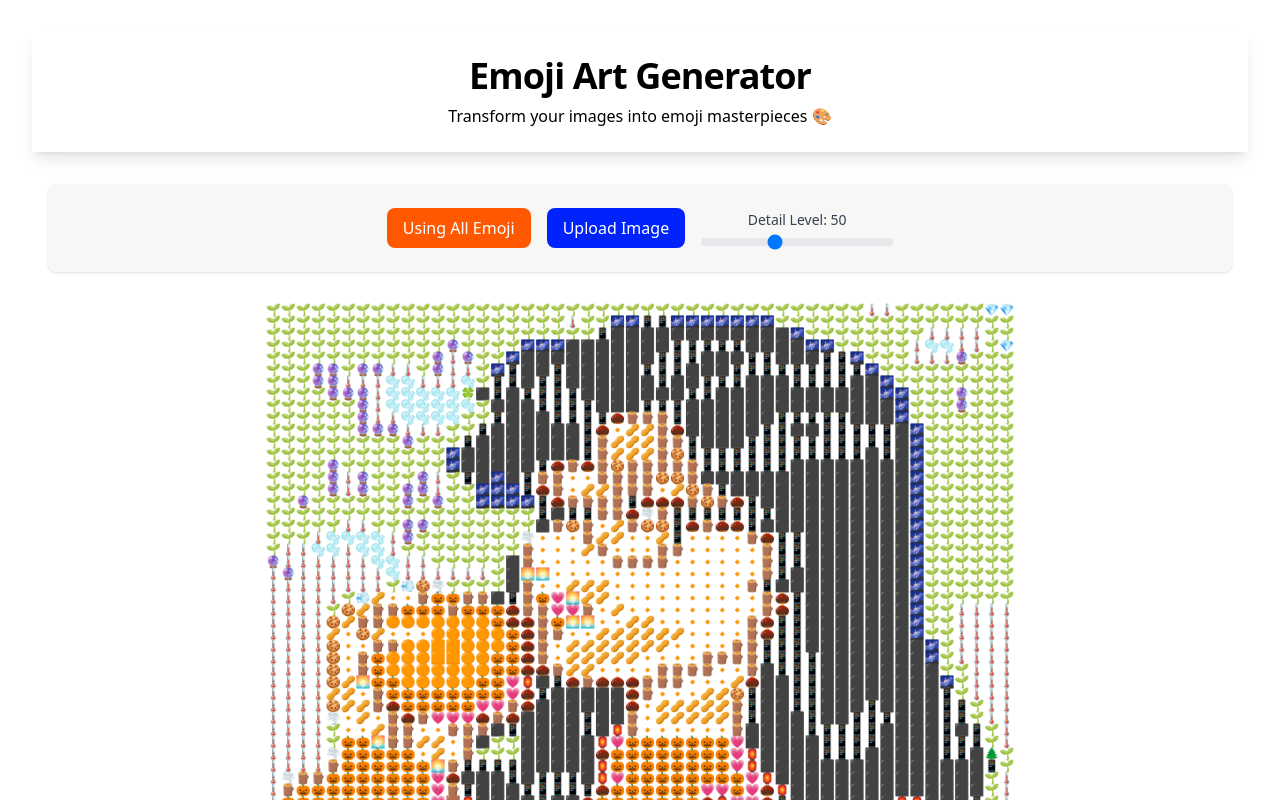
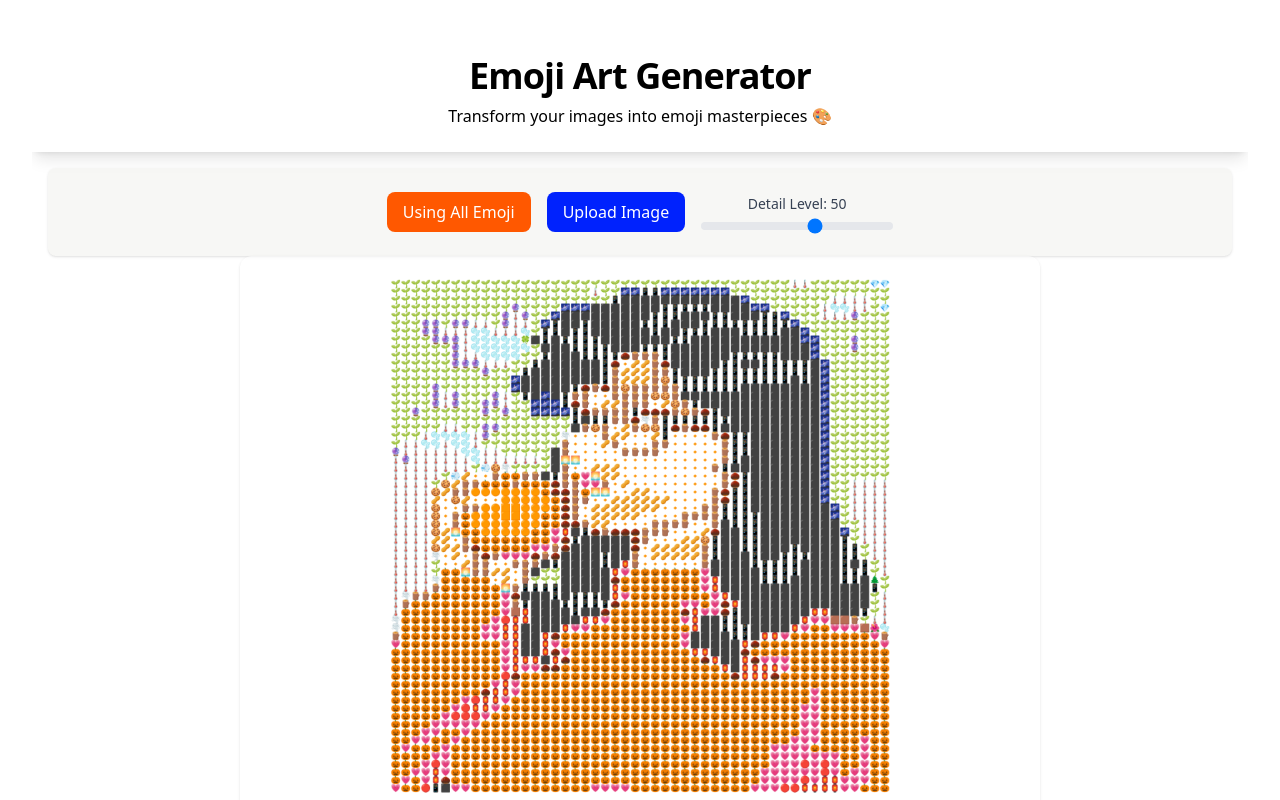
Before and after one commit to null-hax/itoe, a React (Vite) app: page / in a window 1280 px wide. Shown: the top 800 px of the page. Built offline with nearby package versions, Linux system fonts and the light colour scheme.

Commit message:
working state

```diff
--- a/src/App.tsx
+++ b/src/App.tsx
@@ -42,10 +42,10 @@
   };
 
   return (
-    <div className="min-h-screen bg-white flex flex-col">
+    <div className="h-screen flex flex-col bg-white overflow-hidden">
       <Header />
 
-      <main className="flex-1 container mx-auto px-4 py-8 flex flex-col gap-8">
+      <main className="flex-1 container mx-auto px-4 py-4 overflow-hidden flex flex-col min-h-0">
         <Controls
           selectedEmoji={selectedEmoji}
           setSelectedEmoji={setSelectedEmoji}
@@ -56,6 +56,7 @@
           onDetailLevelChange={setDetailLevel}
         />
 
+        <div className="flex-1 min-h-0">
           <ImageDisplay
             imageUrl={imageUrl}
             selectedEmoji={selectedEmoji}
@@ -63,6 +64,7 @@
             emojiArt={emojiArt}
             onImageSelect={processImage}
           />
+        </div>
       </main>
     </div>
   )
--- a/src/components/Controls.tsx
+++ b/src/components/Controls.tsx
@@ -88,7 +88,7 @@
         <input
           type="range"
           min="20"
-          max="100"
+          max="70"
           value={detailLevel}
           onChange={(e) => onDetailLevelChange(Number(e.target.value))}
           className="w-48 h-2 bg-gray-200 rounded-lg appearance-none cursor-pointer"
--- a/src/components/ImageDisplay.tsx
+++ b/src/components/ImageDisplay.tsx
@@ -1,4 +1,4 @@
-import { useState } from 'react'
+import { useState, useRef, useEffect } from 'react'
 import { imageToEmoji } from '../utils/imageToEmoji'
 
 interface ImageDisplayProps {
@@ -17,23 +17,76 @@
   emojiArt
 }) => {
   const [loading, setLoading] = useState(false)
+  const [scale, setScale] = useState(1)
+  const containerRef = useRef<HTMLDivElement>(null)
+  const preRef = useRef<HTMLPreElement>(null)
+
+  useEffect(() => {
+    const calculateScale = () => {
+      if (!containerRef.current || !preRef.current) return
+
+      const container = containerRef.current
+      const pre = preRef.current
+
+      // Reset transform to measure true size
+      pre.style.transform = 'none'
+
+      const containerRect = container.getBoundingClientRect()
+      const preRect = pre.getBoundingClientRect()
+
+      // Add padding and calculate available space
+      const padding = 48 // 24px padding on each side
+      const availableWidth = containerRect.width - padding
+      const availableHeight = containerRect.height - padding
+
+      // Calculate scales
+      const scaleX = availableWidth / preRect.width
+      const scaleY = availableHeight / preRect.height
+
+      // Use the smaller scale to maintain aspect ratio
+      const newScale = Math.min(scaleX, scaleY)
+
+      // Apply the scale
+      setScale(newScale)
+    }
+
+    // Initial calculation after content renders
+    const timer = setTimeout(calculateScale, 50)
+
+    // Recalculate on window resize
+    window.addEventListener('resize', calculateScale)
+    return () => {
+      window.removeEventListener('resize', calculateScale)
+      clearTimeout(timer)
+    }
+  }, [emojiArt])
 
   if (loading) {
     return (
-      <div className="flex-1 flex items-center justify-center">
+      <div className="w-full h-full flex items-center justify-center">
         <div className="animate-spin text-4xl">🍊</div>
       </div>
     )
   }
 
   return (
-    <div className="flex-1 flex items-center justify-center">
-      <pre
-        className="font-mono text-xs leading-none whitespace-pre"
-        style={{ fontFamily: '"Apple Color Emoji", "Segoe UI Emoji", sans-serif' }}
+    <div className="w-full h-full flex items-center justify-center">
+      <div
+        ref={containerRef}
+        className="w-full h-full max-w-[800px] max-h-[800px] flex items-center justify-center bg-white/50 rounded-xl shadow-sm p-6 m-4 overflow-hidden"
       >
-        {emojiArt}
-      </pre>
+        <pre
+          ref={preRef}
+          className="font-mono text-xs leading-none whitespace-pre transition-transform duration-200 will-change-transform"
+          style={{
+            fontFamily: '"Apple Color Emoji", "Segoe UI Emoji", sans-serif',
+            transform: `scale(${scale})`,
+            transformOrigin: 'center center',
+          }}
+        >
+          {emojiArt}
+        </pre>
+      </div>
     </div>
   )
 }
--- a/src/index.css
+++ b/src/index.css
@@ -5,11 +5,46 @@
   width: 100vw;
   padding: 0;
   margin: 0;
+  overflow: hidden;
 }
 
 .detail-slider {
   width: 200px;
   margin: 10px 0;
+  -webkit-appearance: none;
+  appearance: none;
+  height: 4px;
+  border-radius: 2px;
+  background: #e5e7eb;
+}
+
+.detail-slider::-webkit-slider-thumb {
+  -webkit-appearance: none;
+  appearance: none;
+  width: 16px;
+  height: 16px;
+  border-radius: 50%;
+  background: #FF5800;
+  cursor: pointer;
+  transition: all 0.2s ease;
+}
+
+.detail-slider::-webkit-slider-thumb:hover {
+  transform: scale(1.1);
+}
+
+.detail-slider::-moz-range-thumb {
+  width: 16px;
+  height: 16px;
+  border-radius: 50%;
+  background: #FF5800;
+  cursor: pointer;
+  transition: all 0.2s ease;
+  border: none;
+}
+
+.detail-slider::-moz-range-thumb:hover {
+  transform: scale(1.1);
 }
 
 .control-group {
```
Lines whose indentation alone changed are shown as unchanged.
